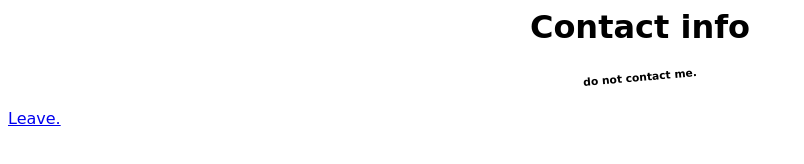
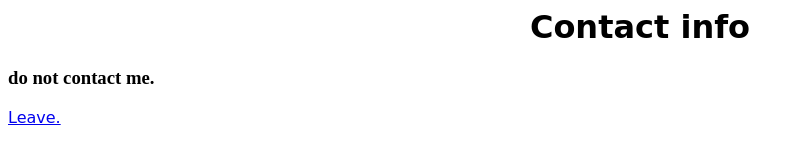
Before and after one commit to GutsyPython/DingusHotdog, a plain HTML site: page contact.html in a window 1280 px wide. Shown: the whole page, without its empty margins (0-804 px from the left). Drawn offline with Linux system fonts and the light colour scheme.

Commit message:
Update contact.html

```diff
--- a/contact.html
+++ b/contact.html
@@ -1,4 +1,4 @@
 <link href="style.css" rel="stylesheet"/>
 <h1>Contact info</h1>
-<h6>do not contact me.</h6>
+<h3>do not contact me.</h3>
 <a href="index.html">Leave.</a>
```
